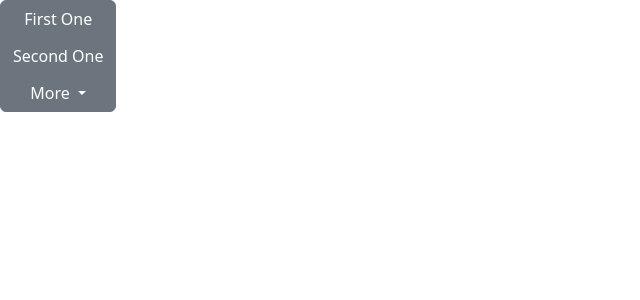
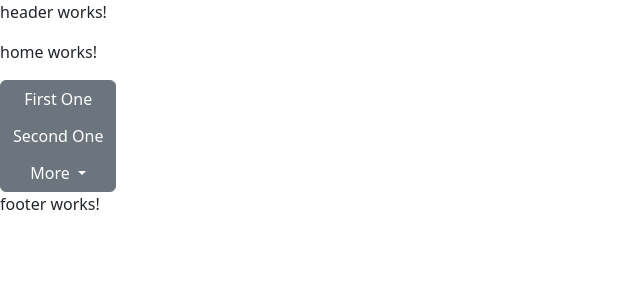
Before and after one commit to brfer98/my-portfolio, an Angular app: page / in a window 1280 px wide. Shown: the top 300 px of the page, without its empty margins (0-640 px from the left). Built offline with nearby package versions, Linux system fonts and the light colour scheme.

Commit message:
header and footer components created

```diff
--- a/src/app/app.html
+++ b/src/app/app.html
@@ -1,22 +1,5 @@
 <!-- app.ts llama este html -->
 
-<div class="btn-group-vertical" role="group" aria-label="">
-	<button type="button" class="btn btn-secondary">First One</button>
-	<button type="button" class="btn btn-secondary">Second One</button>
-	<div class="btn-group" role="group">
-		<button
-			id="dropdownId"
-			type="button"
-			class="btn btn-secondary dropdown-toggle"
-			data-bs-toggle="dropdown"
-			aria-haspopup="true"
-			aria-expanded="false"
-		>
-			More
-		</button>
-		<div class="dropdown-menu" aria-labelledby="dropdownId">
-			<a class="dropdown-item" href="#">First Dropdown</a>
-			<a class="dropdown-item" href="#">Second Dropdown</a>
-		</div>
-	</div>
-</div>
+<app-header></app-header>
+<app-home></app-home>
+<app-footer></app-footer>
--- a/src/app/app.ts
+++ b/src/app/app.ts
@@ -1,9 +1,12 @@
 import { Component, signal } from '@angular/core';
 import { RouterOutlet } from '@angular/router';
+import { Home } from './home/home';
+import { Header } from './shared/header/header';
+import { Footer } from './shared/footer/footer';
 
 @Component({
   selector: 'app-root',
-  imports: [RouterOutlet],
+  imports: [RouterOutlet, Home, Header, Footer],
   templateUrl: './app.html',
   // template: '<h1>ola</h1>',
   styleUrl: './app.scss'
--- a/src/app/home/home.html
+++ b/src/app/home/home.html
@@ -1 +1,21 @@
 <p>home works!</p>
+<div class="btn-group-vertical" role="group" aria-label="">
+	<button type="button" class="btn btn-secondary">First One</button>
+	<button type="button" class="btn btn-secondary">Second One</button>
+	<div class="btn-group" role="group">
+		<button
+			id="dropdownId"
+			type="button"
+			class="btn btn-secondary dropdown-toggle"
+			data-bs-toggle="dropdown"
+			aria-haspopup="true"
+			aria-expanded="false"
+		>
+			More
+		</button>
+		<div class="dropdown-menu" aria-labelledby="dropdownId">
+			<a class="dropdown-item" href="#">First Dropdown</a>
+			<a class="dropdown-item" href="#">Second Dropdown</a>
+		</div>
+	</div>
+</div>
--- /dev/null
+++ b/src/app/shared/footer/footer.html
@@ -0,0 +1 @@
+<p>footer works!</p>
--- /dev/null
+++ b/src/app/shared/header/header.html
@@ -0,0 +1 @@
+<p>header works!</p>
```
Also changed, not shown: src/app/shared/footer/footer.ts (added, +11 -0 lines), src/app/shared/header/header.ts (added, +11 -0 lines), src/app/shared/footer/footer.scss (added), src/app/shared/header/header.scss (added), 2 other files (tests, documents, lock files or other folders).
